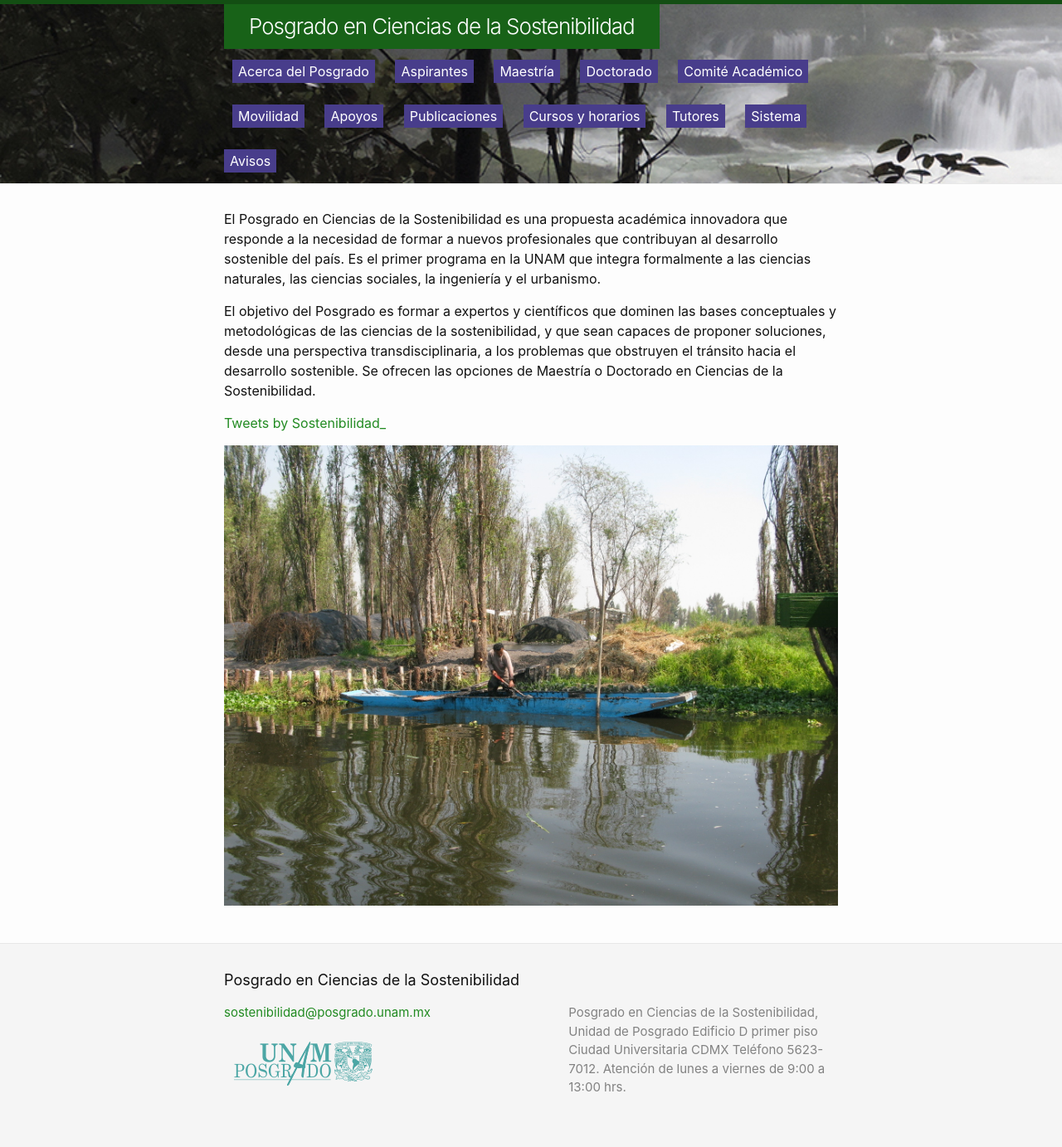
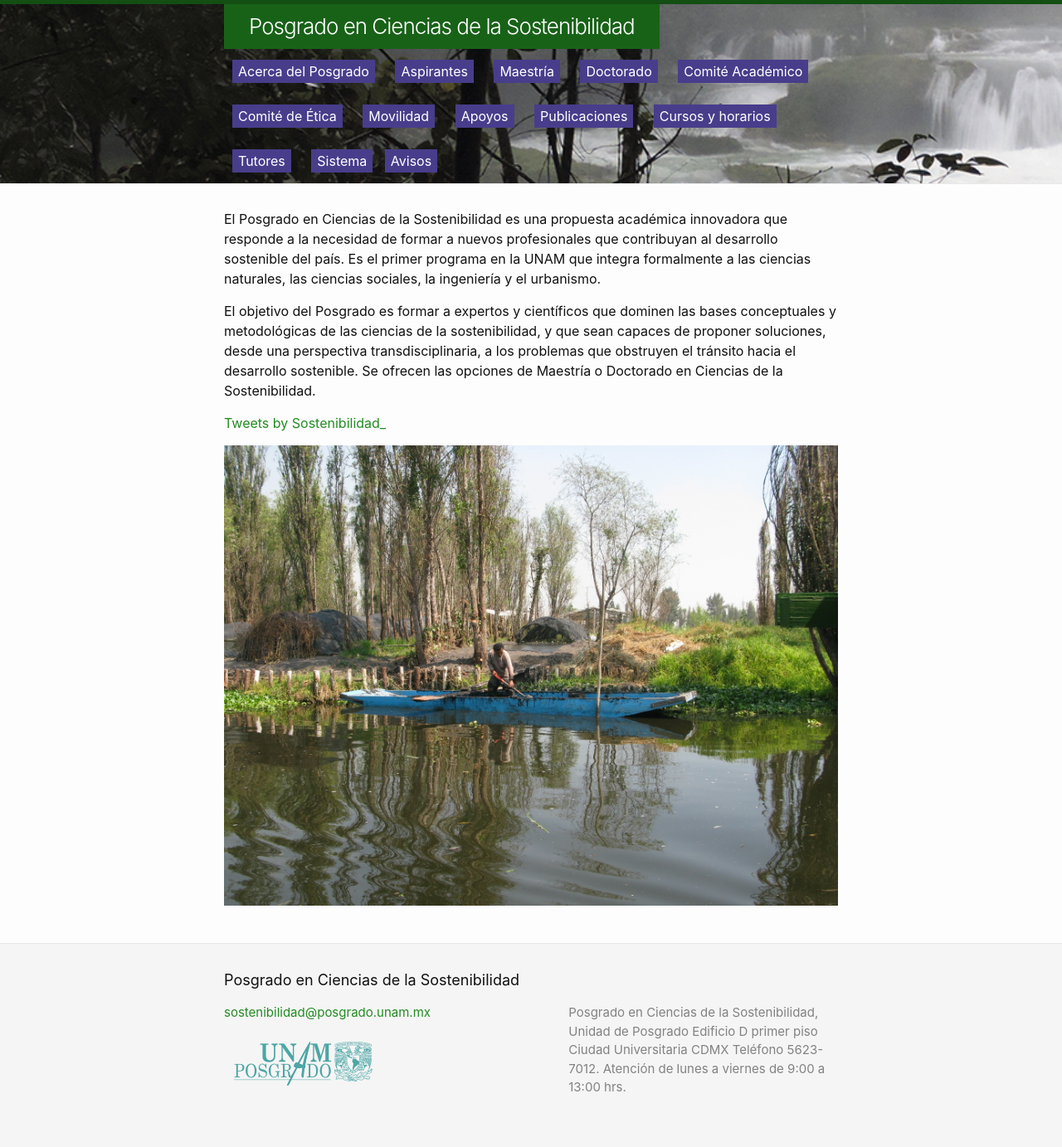
Before and after one commit to pcs-unam/pcs-unam.github.io, a Jekyll site: the page built from index.md, in a window 1280 px wide. Shown: the whole page at 83% size. Built offline with Jekyll 4.4.1, drawn with Linux system fonts in a browser that asks for light colours; comment, search, counter and statistics services are not loaded.

Commit message:
Se incluyó en el menú al Comité de Ética

```diff
--- a/_config.yml
+++ b/_config.yml
@@ -59,6 +59,7 @@ menu:
     Maestría: "/maestria/"
     Doctorado: "/doctorado/"
     Comité Académico: "/comite/"
+    Comité de Ética: "/comite-etica/"
     Movilidad: "/movilidad"
     Apoyos: "/apoyos/"
     Publicaciones: "/publicaciones/"
```
